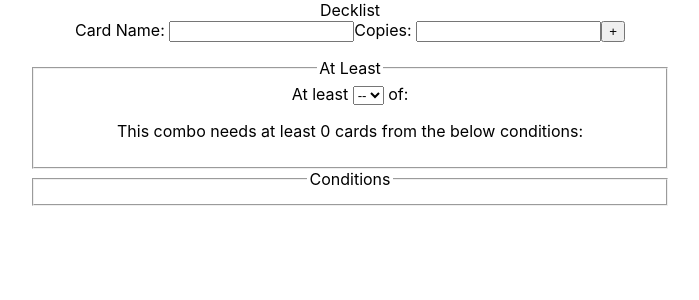
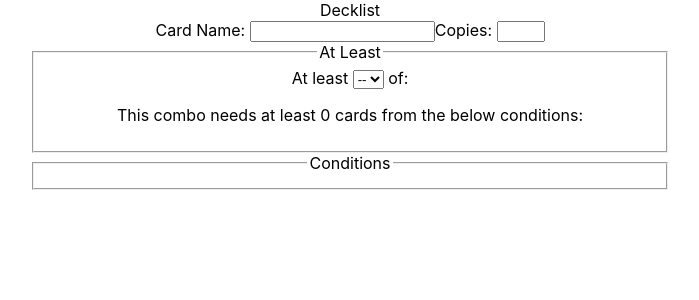
Before and after one commit to keisukeisobe/ygo-hand-frontend, a React (Create React App) app: page / in a window 1280 px wide. Shown: the top 300 px of the page, without its empty margins (290-989 px from the left). Built offline with nearby package versions, Linux system fonts and the light colour scheme.

Commit message:
cleaned up decklist slightly, inputs are controlled and have min/max values for card copies

```diff
--- a/src/components/Decklist/Decklist.js
+++ b/src/components/Decklist/Decklist.js
@@ -40,9 +40,9 @@ function Decklist() {
                 <label htmlFor={nameId}>Card Name: </label>
                 <input type="text" name={nameId} data-index={index} id={nameId} className="cardname" value={decklist[index].name} onChange={handleCardChange} />
                 <label htmlFor={nameId}>Copies: </label>
-                <input type="number" name={copiesId} data-index={index} id={copiesId} className="copies" value={decklist[index].copies} onChange={handleCopyChange} />
-                {index === decklist.length - 1 &&
-                  <input type="button" value="+" onClick={addCardEntryRow} />
+                <input type="number" name={copiesId} data-index={index} id={copiesId} className="copies" value={decklist[index].copies} onChange={handleCopyChange} min="1" max="3" />
+                {index === decklist.length - 1 && (decklist[index].copies >= 1 && decklist[index].copies <= 3) && decklist[index].name.length > 0 &&
+                  <input type="button" value="Add Card" onClick={addCardEntryRow} />
                 }
               </div>
             );
@@ -51,8 +51,16 @@ function Decklist() {
       </form>
       {
         decklist.map((value, index) => {
+          let cardLine;
+          if (value.copies >= 1 && value.copies <= 3){
+            cardLine = <p key={`${value}-${index}`}>{value.name} {value.copies}</p>
+          } else {
+            cardLine = <></>
+          }
           return (
-            <p key={`${value}=${index}`}>{value.name} {value.copies}</p>
+            <div key={`cardLine-${value}=${index}`}>
+              {cardLine}
+            </div>
           );
         })
       }
```
